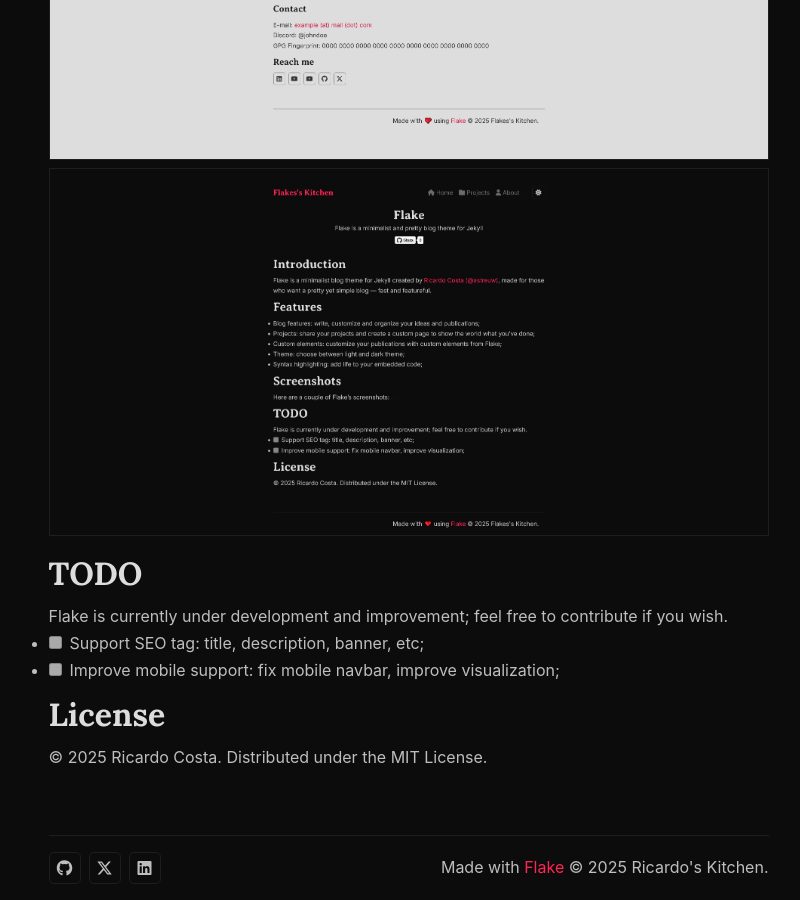
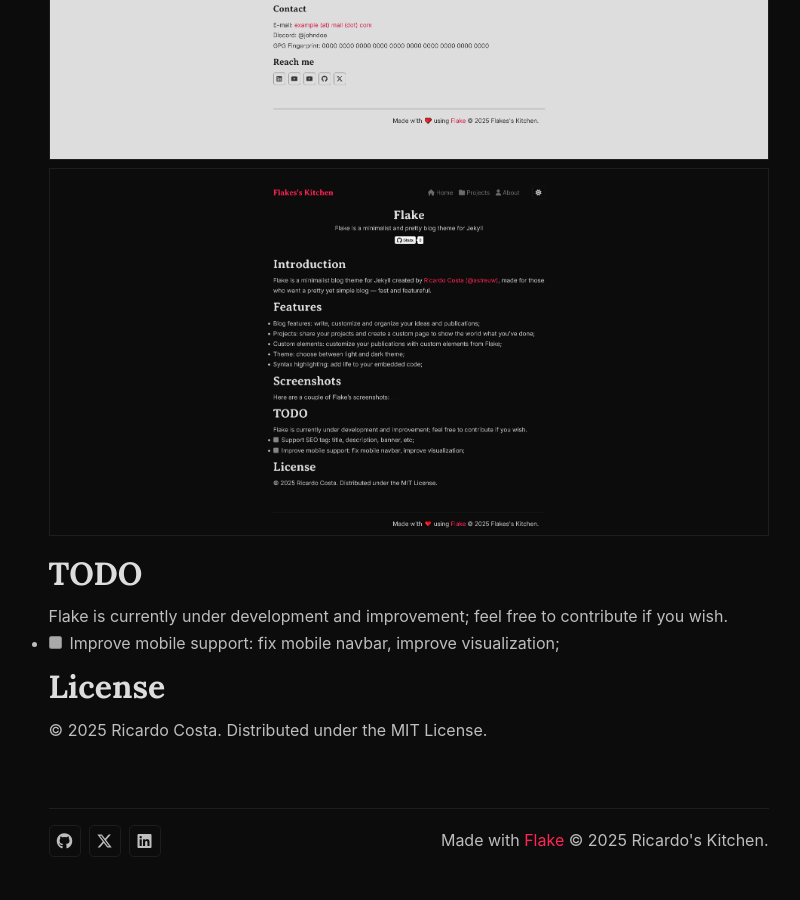
Before and after one commit to astreuw/astreuw.github.io, a Jekyll site: the page built from _projects/flake.md, in a window 1280 px wide and 900 px high, scrolled down 1298 px. Shown: the whole window, without its empty margins (224-1024 px from the left). Built offline with Jekyll 4.4.1, drawn with Linux system fonts in a browser that asks for light colours; after the commit the page ends 2171 px from its top, so only the background shows below that.

Commit message:
Update flake's page

```diff
--- a/_projects/flake.md
+++ b/_projects/flake.md
@@ -25,7 +25,6 @@
 # TODO
 Flake is currently under development and improvement; feel free to contribute if you wish.
 
-- [ ] Support SEO tag: title, description, banner, etc;
 - [ ] Improve mobile support: fix mobile navbar, improve visualization;
 
 # License
```
